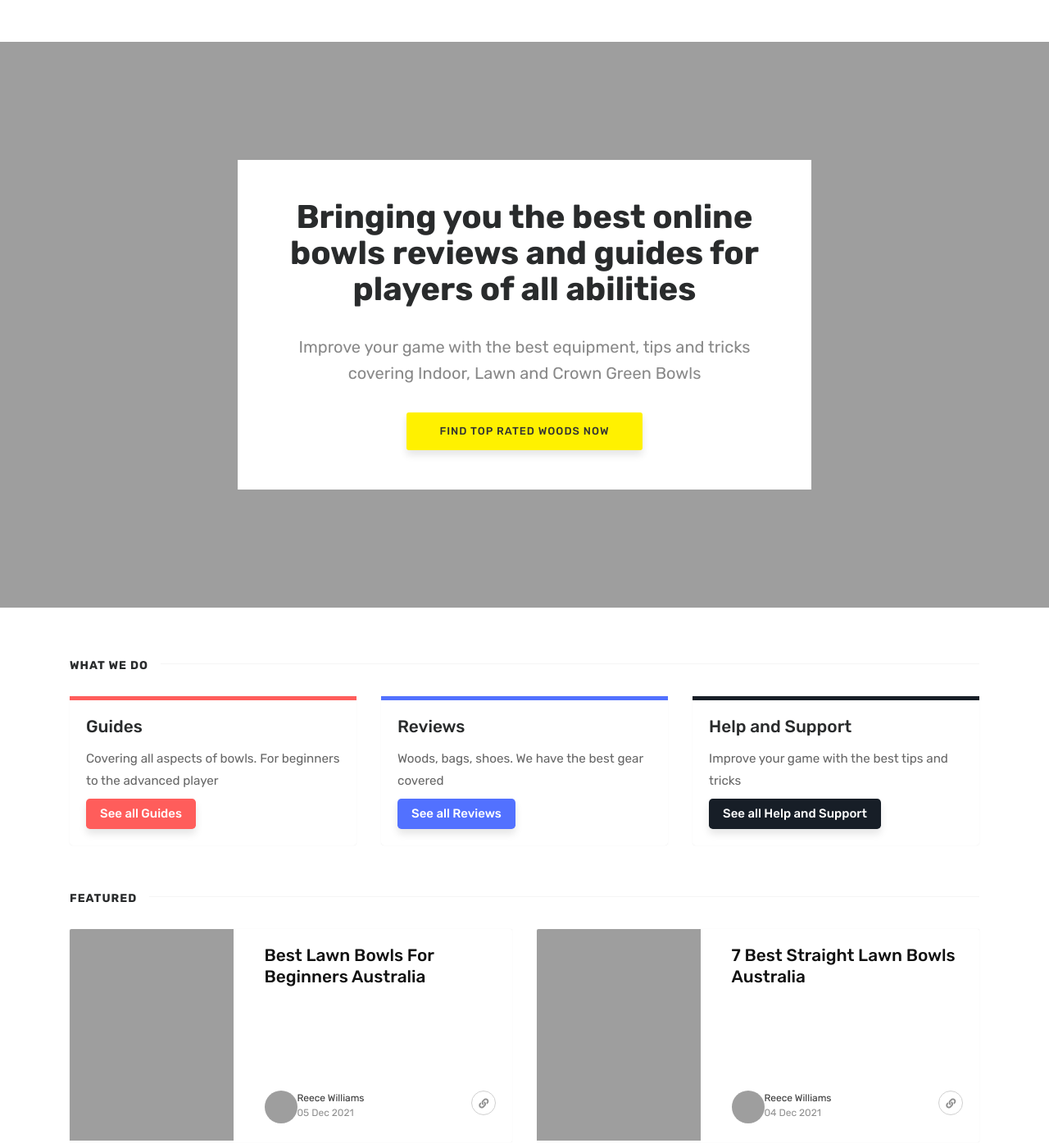
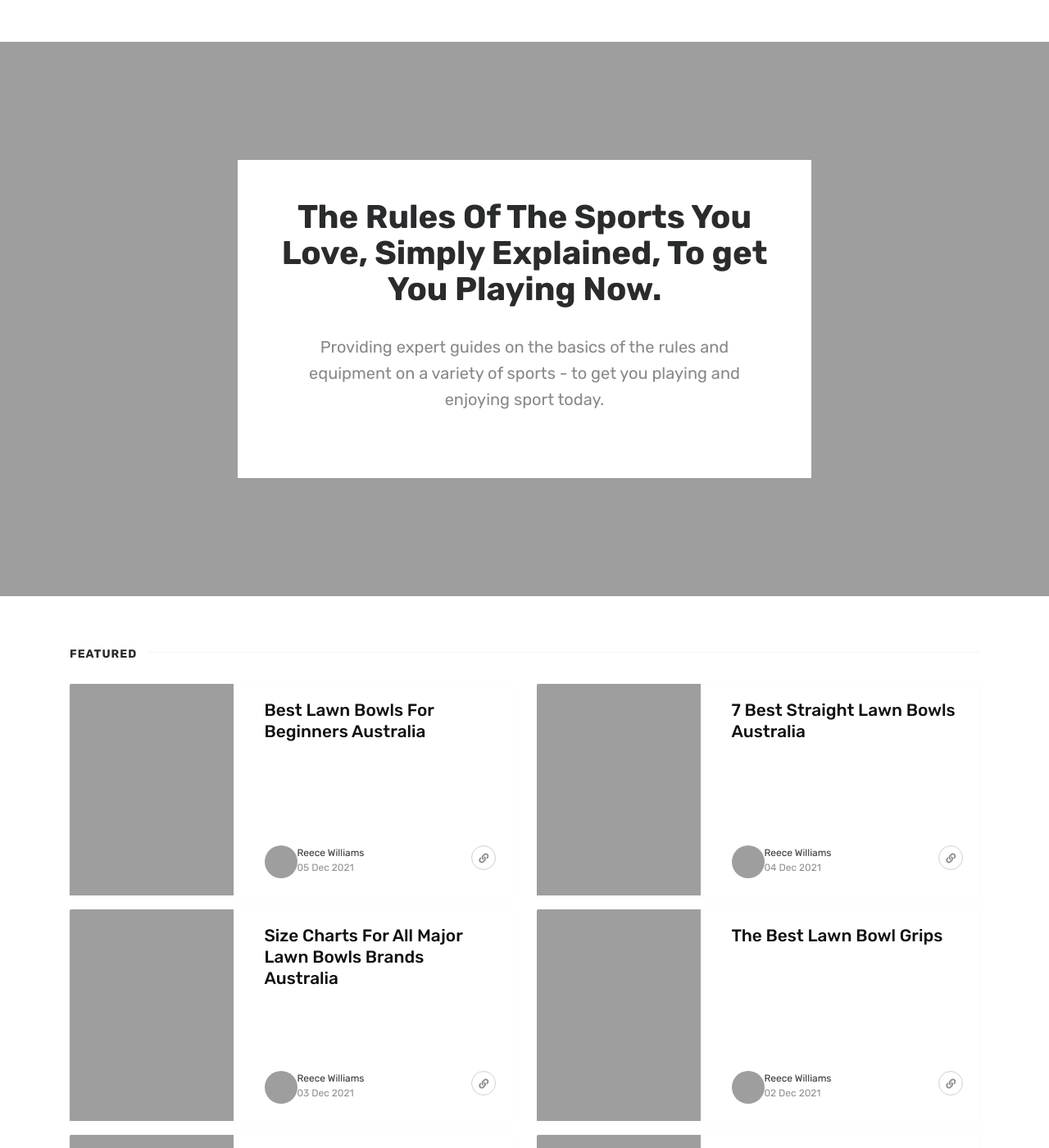
Before and after one commit to krussll/howtoplaysport, a Jekyll site: the page built from index.html, in a window 1280 px wide and 1400 px high. Shown: the whole window at 82% size. Built offline with Jekyll 4.4.1, drawn with Linux system fonts in a browser that asks for light colours; nearby versions of some CDN libraries; comment, search, counter and statistics services are not loaded; grey boxes are pictures that could not be loaded.

Commit message:
Update index.html

```diff
--- a/index.html
+++ b/index.html
@@ -9,61 +9,8 @@ noAds: true
 ================================================== -->
 <section class="intro full-width">
     <div class="wrapintro">
-        <h1>Bringing you the best online bowls reviews and guides for players of all abilities</h1>
-        <h2 class="lead">Improve your game with the best equipment, tips and tricks covering Indoor, Lawn and Crown Green Bowls</h2>
-        <a href="{{ site.baseurl }}/guide/best-rated-bowls-for-leads" class="btn">Find Top Rated Woods Now</a>
-    </div>
-</section>
-
-<section>
-    <div class="section-title">
-        <h2><span>What we do</span></h2>
-    </div>
-
-    <div class="row listrecent">
-        <div class="col-md-4 grid-item">
-            <div class="card">
-                <div class="card-block guides">
-                    <h2 class="card-title">Guides</h2>
-                    <h4 class="card-text">Covering all aspects of bowls. For beginners to the advanced player</h4>
-                    <div>
-                        <a href="{{ site.baseurl }}/guides" class="btn">See all Guides</a>
-                    </div>
-                </div>
-            </div>
-        </div>
-
-
-
-        <div class="col-md-4 grid-item">
-            <div class="card">
-                <!--<img class="img-fluid" src="https://krussll.github.io/holdingshot//assets/images/3.jpg" alt="Good etiquette in bowls, and why it's important">-->
-
-                <div class="card-block reviews">
-                    <h2 class="card-title">Reviews</h2>
-                    <h4 class="card-text">Woods, bags, shoes. We have the best gear covered</h4>
-                    <div>
-                        <a href="{{ site.baseurl }}/reviews" class="btn">See all Reviews</a>
-                    </div>
-                </div>
-            </div>
-        </div>
-
-
-
-        <div class="col-md-4 grid-item">
-            <div class="card">
-                <!--<img class="img-fluid" src="https://krussll.github.io/holdingshot//assets/images/3.jpg" alt="Good etiquette in bowls, and why it's important">-->
-
-                <div class="card-block help">
-                    <h2 class="card-title">Help and Support</h2>
-                    <h4 class="card-text">Improve your game with the best tips and tricks </h4>
-                    <div>
-                        <a href="{{ site.baseurl }}/help-and-support" class="btn">See all Help and Support</a>
-                    </div>
-                </div>
-            </div>
-        </div>
+        <h1>The Rules Of The Sports You Love, Simply Explained, To get You Playing Now.</h1>
+        <h2 class="lead">Providing expert guides on the basics of the rules and equipment on a variety of sports - to get you playing and enjoying sport today.</h2>
     </div>
 </section>
 
```
